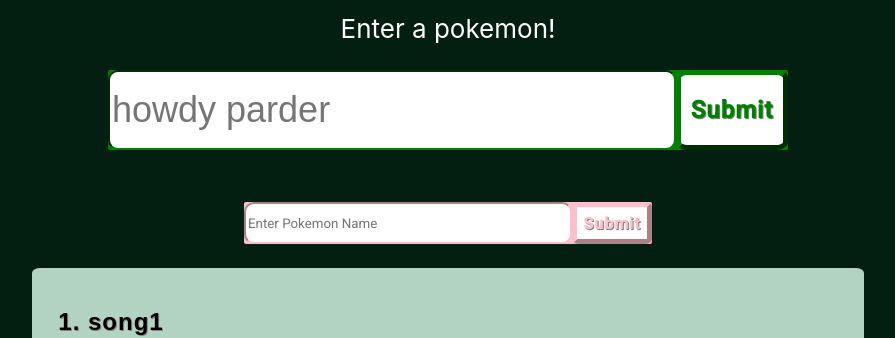
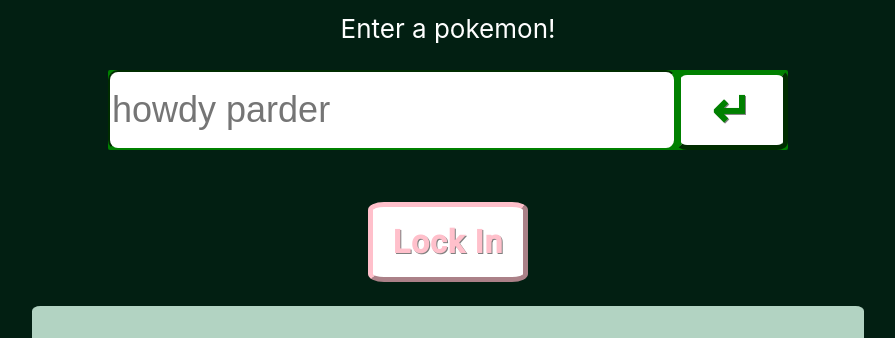
Before and after one commit to dizmond/oyakodon, a React (Create React App) app in the folder client/: page / in a window 1280 px wide. Shown: the part 338-676 px from the top of the page, without its empty margins (192-1087 px from the left). Built offline with nearby package versions, Linux system fonts and the light colour scheme; no server answers.

Commit message:
changed button front end

```diff
--- a/client/src/App.js
+++ b/client/src/App.js
@@ -3,7 +3,7 @@
 import styled from 'styled-components';
 import Link from './components/link/Link';
 import './App.css';
-import SearchBar from './components/searchBar/SearchBar'
+import SubmitButton from './components/searchBar/SubmitButton'
 
 
 import NumberList from './components/playlist/NumberList';
@@ -89,7 +89,7 @@
         {/*   <p>{inputText}</p> */}
         <p>{pip}</p>
         <div>
-          <SearchBar></SearchBar>
+          <SubmitButton></SubmitButton>
         </div>
         <div>
           <NumberList vals={numz}></NumberList>
--- a/client/src/components/playlist/ZSubmitButton.js
+++ b/client/src/components/playlist/ZSubmitButton.js
@@ -12,7 +12,7 @@
     height: 5rem;
     padding: 1rem;
     align-items: center;
-    font-size: 1.5rem;
+    font-size: 3rem;
     font-weight: 600;
     border-width: 5px;
     justify-content: center;
@@ -28,9 +28,9 @@
 
 export default function ZSubmitButton(props) {
 
-    return (
-            <StyledButton
-            onClickCapture={props.onClickCapture}//WORKS BEST SO FAR BUBBLING
-            >Submit </StyledButton>
-    );
+  return (
+    <StyledButton
+      onClickCapture={props.onClickCapture}//WORKS BEST SO FAR BUBBLING
+    >↵ </StyledButton>
+  );
 };
--- a/client/src/components/searchBar/SubmitButton.js
+++ b/client/src/components/searchBar/SubmitButton.js
@@ -7,11 +7,11 @@
     background-color: white;
     border-radius: 10%;
     border-color: pink;
-    width: 5rem;
-    height: 2.5rem;
+    width: 10rem;
+    height: 5rem;
     padding: 1rem;
     align-items: center;
-    font-size: 1rem;
+    font-size: 2rem;
     font-weight: 600;
     border-width: 5px;
     justify-content: center;
@@ -24,9 +24,9 @@
   text-decoration:none;
 `
 export default function SubmitButton() {
-    return (
-        <StyledA href='/playlist'>
-            <StyledButton> Submit </StyledButton>
-        </StyledA>
-    );
+  return (
+    <StyledA href='/playlist'>
+      <StyledButton> Lock In </StyledButton>
+    </StyledA>
+  );
 };
```
